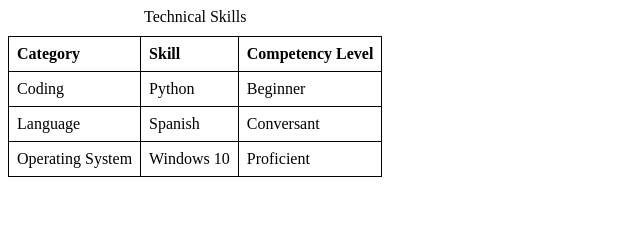
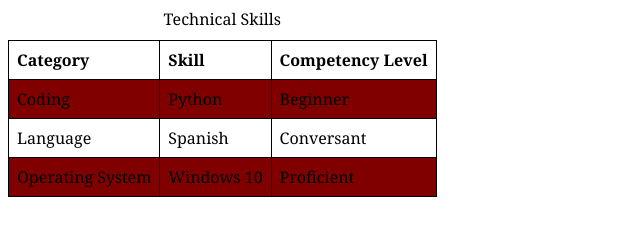
Before and after one commit to rebegley-su/ist263, a plain HTML site: page lab06/skills.html in a window 1280 px wide. Shown: the whole page, without its empty margins (0-640 px from the left). Drawn offline with Linux system fonts and the light colour scheme.

Commit message:
Update skills.html

```diff
--- a/lab06/skills.html
+++ b/lab06/skills.html
@@ -4,6 +4,7 @@
     <meta charset="UTF-8">
     <meta name="viewport" content="width=device-width, initial-scale=1.0">
     <title>Technical Skills</title>
+    <link rel="stylesheet" href="styles.css">
     <style>
         table {
             width: 50%
@@ -32,7 +33,7 @@
             </tr>
         </thead>
         <tbody>
-            <tr>
+            <tr class="evenrow">
                 <td>Coding</td>
                 <td>Python</td>
                 <td>Beginner</td>
@@ -42,7 +43,7 @@
                 <td>Spanish</td>
                 <td>Conversant</td>
             </tr>
-            <tr>
+            <tr class="evenrow">
                 <td>Operating System</td>
                 <td>Windows 10</td>
                 <td>Proficient</td>
```
